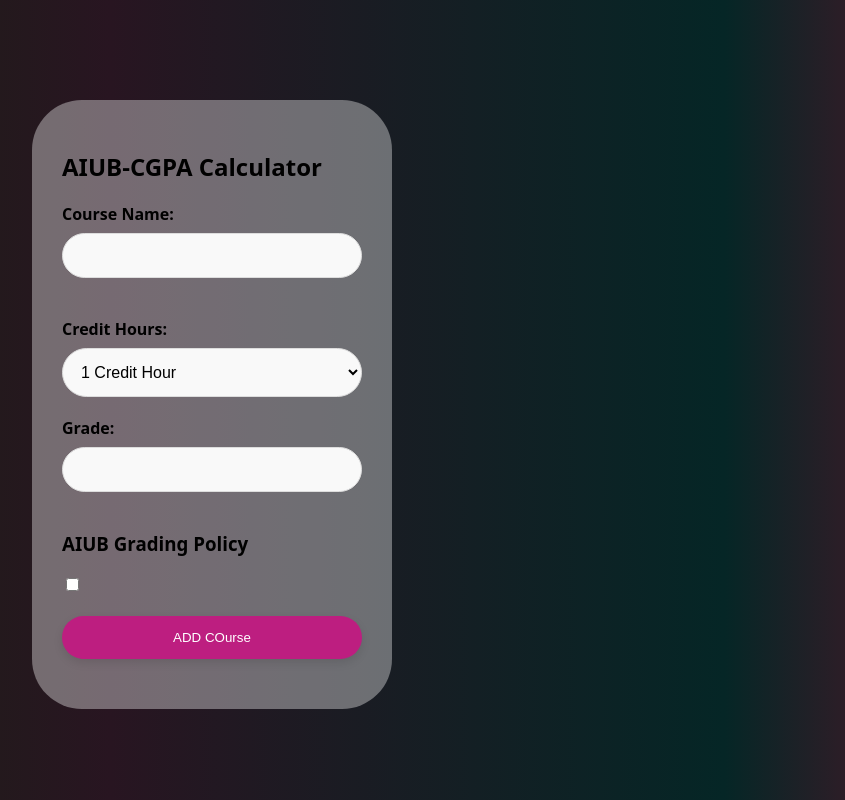
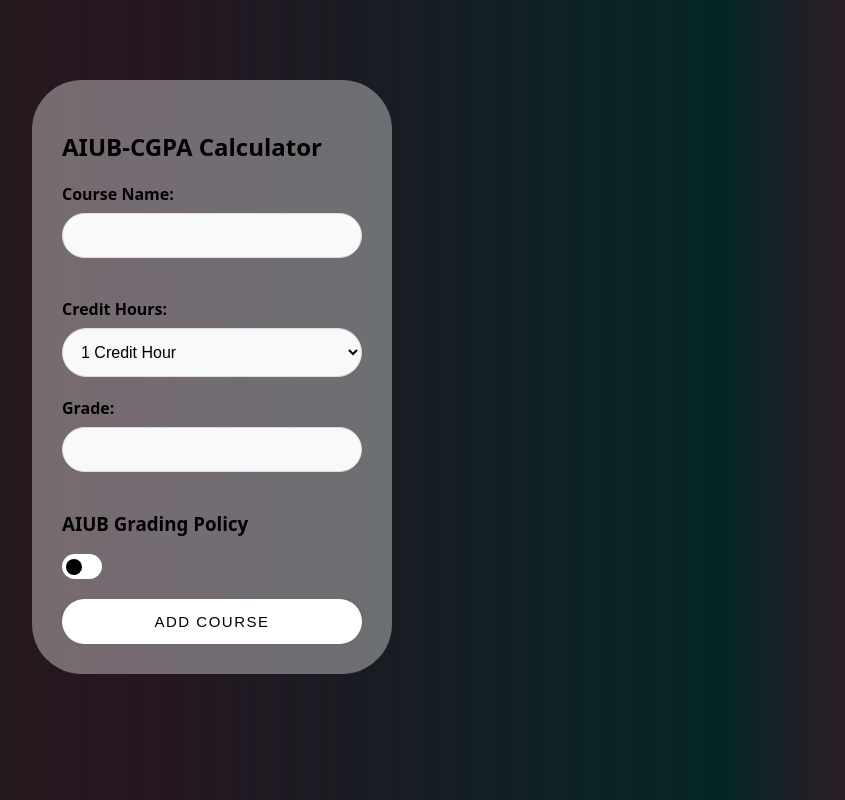
Before and after one commit to siamahamed57/aiub_calculator, a plain HTML site: page index.html in a window 1280 px wide. Shown: the whole page, without its empty margins (428-1273 px from the left). Drawn offline with Linux system fonts and the light colour scheme.

Commit message:
Update styles.css

```diff
--- a/styles.css
+++ b/styles.css
@@ -25,7 +25,7 @@ body, h1, p, ul, li {
     width: 80%;
     max-width: 300px;
     margin: 500px auto;
-    margin-top: 100px;
+    margin-top: 50px;
     background-color: #ffffff5d; /* White background */
     padding: 30px;
     box-shadow: 0 8px 20px rgba(255, 2, 255, 0); /* Soft shadow */
@@ -66,7 +66,6 @@ label[for="credit"] {
 #credit {
     width: 100%;
     padding: 14px;
-    margin-top: 20px;
     margin: 8px 0 20px 0;
     border: 1px solid #ddd;
     border-radius: 50px;
@@ -82,22 +81,36 @@ label[for="credit"] {
 }
 
 button {
-    width: 100%;
+    width:100%;
     padding: 14px;
-    background-color: #bd1e80; /* Green accent color */
-    color: #fff;
-    border: none;
-    margin-top: 20px;
+    margin-top:20px;
     border-radius: 50px;
-    cursor: pointer;
-    margin-bottom: 20px;
-    box-shadow: 0 4px 10px rgba(0, 0, 0, 0.1); /* Soft shadow */
-    transition: background-color 0.3s; /* Smooth transition */
-}
+    cursor:pointer;
+    border: 0;
+    background-color: white;
+    box-shadow: rgb(0 0 0 / 5%) 0 0 8px;
+    letter-spacing: 1.5px;
+    text-transform: uppercase;
+    font-size: 15px;
+    transition: all 0.5s ease;
+  }
 
-button:hover {
-    background-color: #0fae1d; /* Darker green on hover */
-}
+  button:hover {
+    letter-spacing: 3px;
+    background-color: hsl(261deg 80% 48%);
+    color: hsl(0, 0%, 100%);
+    box-shadow: rgb(93 24 220) 0px 7px 29px 0px;
+  }
+
+  button:active {
+    letter-spacing: 3px;
+    background-color: hsl(261deg 80% 48%);
+    color: hsl(0, 0%, 100%);
+    box-shadow: rgb(93 24 220) 0px 0px 0px 0px;
+    transform: translateY(10px);
+    transition: 100ms;
+  }
+
 
 .result-item {
     margin-bottom: 10px;
@@ -107,3 +120,141 @@ button:hover {
     border: 1px solid #ddd; /* Light gray border */
     border-radius: 8px;
 }
+.loader {
+    --ballcolor: #b10c51;
+    --shadow: 0px 0 #73aa0e;
+    --shadowcolor: #0ec48db7;
+    width: 10px;
+    height: 10px;
+    left: -120px;
+    margin-top: 20px;
+    margin-left: 43%;
+    border-radius: 50%;
+    position: relative;
+    color: var(--ballcolor);
+    animation: shadowRolling 5s linear infinite;
+  }
+
+  @keyframes shadowRolling {
+
+    0% {
+      box-shadow: var(--shadow),
+          var(--shadow),
+          var(--shadow),
+          var(--shadow);
+    }
+
+    12% {
+      box-shadow: 100px 0 var(--ballcolor),
+          var(--shadow),
+          var(--shadow),
+          var(--shadow);
+    }
+
+    25% {
+      box-shadow: 110px 0 var(--ballcolor),
+          100px 0 var(--ballcolor),
+          var(--shadow),
+          var(--shadow);
+    }
+
+    36% {
+      box-shadow: 120px 0 var(--ballcolor),
+          110px 0 var(--ballcolor),
+          100px 0 var(--ballcolor),
+           var(--shadow);
+    }
+
+    50% {
+      box-shadow: 130px 0 var(--ballcolor),
+          120px 0 var(--ballcolor),
+          110px 0 var(--ballcolor),
+          100px 0 var(--ballcolor);
+    }
+
+    62% {
+      box-shadow: 200px 0 var(--shadowcolor),
+           130px 0 var(--ballcolor),
+           120px 0 var(--ballcolor),
+           110px 0 var(--ballcolor);
+    }
+
+    75% {
+      box-shadow: 200px 0 var(--shadowcolor),
+          200px 0 var(--shadowcolor),
+          130px 0 var(--ballcolor),
+          120px 0 var(--ballcolor);
+    }
+
+    87% {
+      box-shadow: 200px 0 var(--shadowcolor),
+          200px 0 var(--shadowcolor),
+          200px 0 var(--shadowcolor),
+          130px 0 var(--ballcolor);
+    }
+
+    100% {
+      box-shadow: 200px 0 var(--shadowcolor),
+          200px 0 var(--shadowcolor),
+          200px 0 var(--shadowcolor),
+          200px 0 var(--shadowcolor);
+    }
+  }
+
+  .toggle-switch {
+    position: relative;
+    display: inline-block;
+    width: 40px;
+    height: 25px;
+  }
+
+  .toggle-switch input {
+    opacity: 0;
+    width: 0;
+    height: 0;
+  }
+
+  .slider {
+    position: absolute;
+    cursor: pointer;
+    top: 0;
+    left: 0;
+    right: 0;
+    bottom: 0;
+    background-color: #ffffff;
+    transition: .4s;
+    border-radius:50px;
+  }
+
+  .slider:before {
+    position: absolute;
+    content: "";
+    height: 16px;
+    width: 16px;
+    left: 4px;
+    bottom: 4px;
+    background-color: rgb(0, 0, 0);
+    transition: .4s;
+    border-radius: 50%;
+  }
+
+  input:checked + .slider {
+    background-color: #ffffff;
+  }
+
+  input:focus + .slider {
+    box-shadow: 0 0 1px #2196F3;
+  }
+
+  input:checked + .slider:before {
+    transform: translateX(17px);
+  }
+
+  /* Rounded sliders */
+  .slider.round {
+    border-radius: 34px;
+  }
+
+  .slider.round:before {
+    border-radius: 50%;
+  }
```
